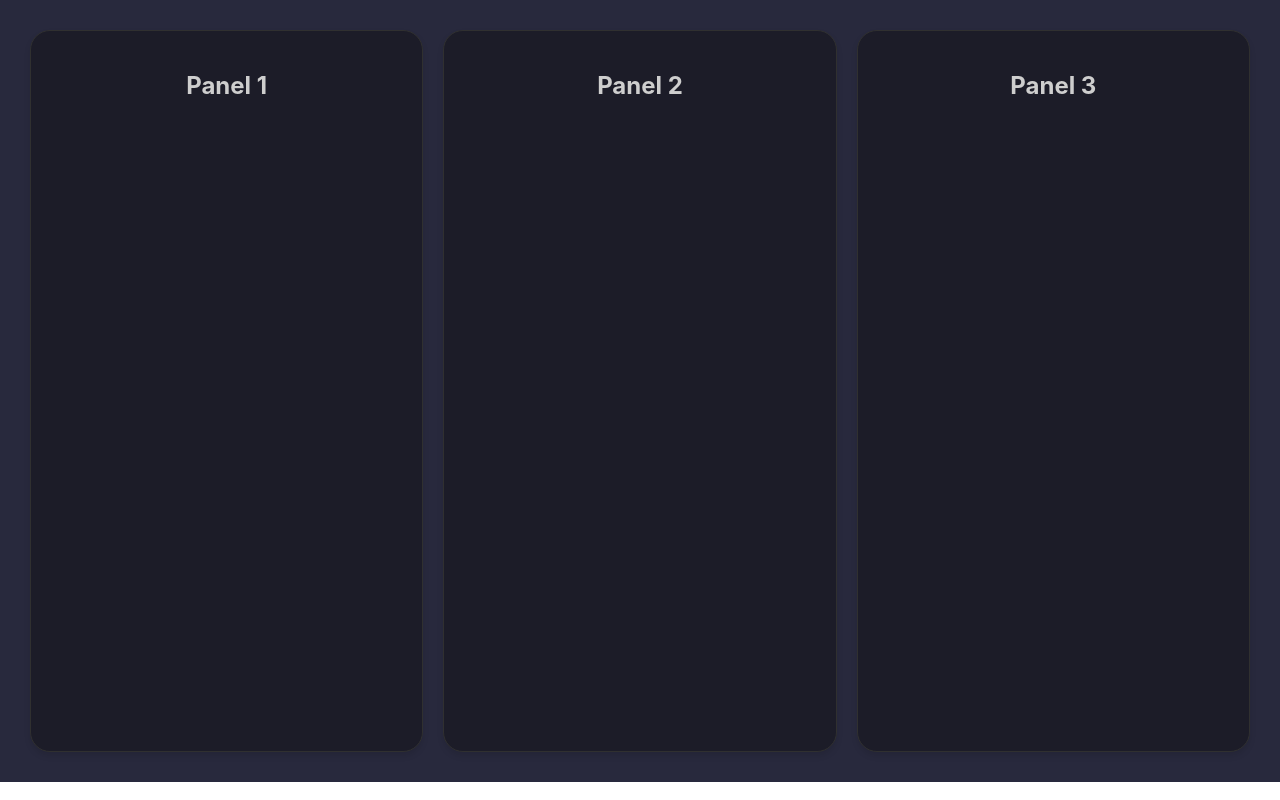
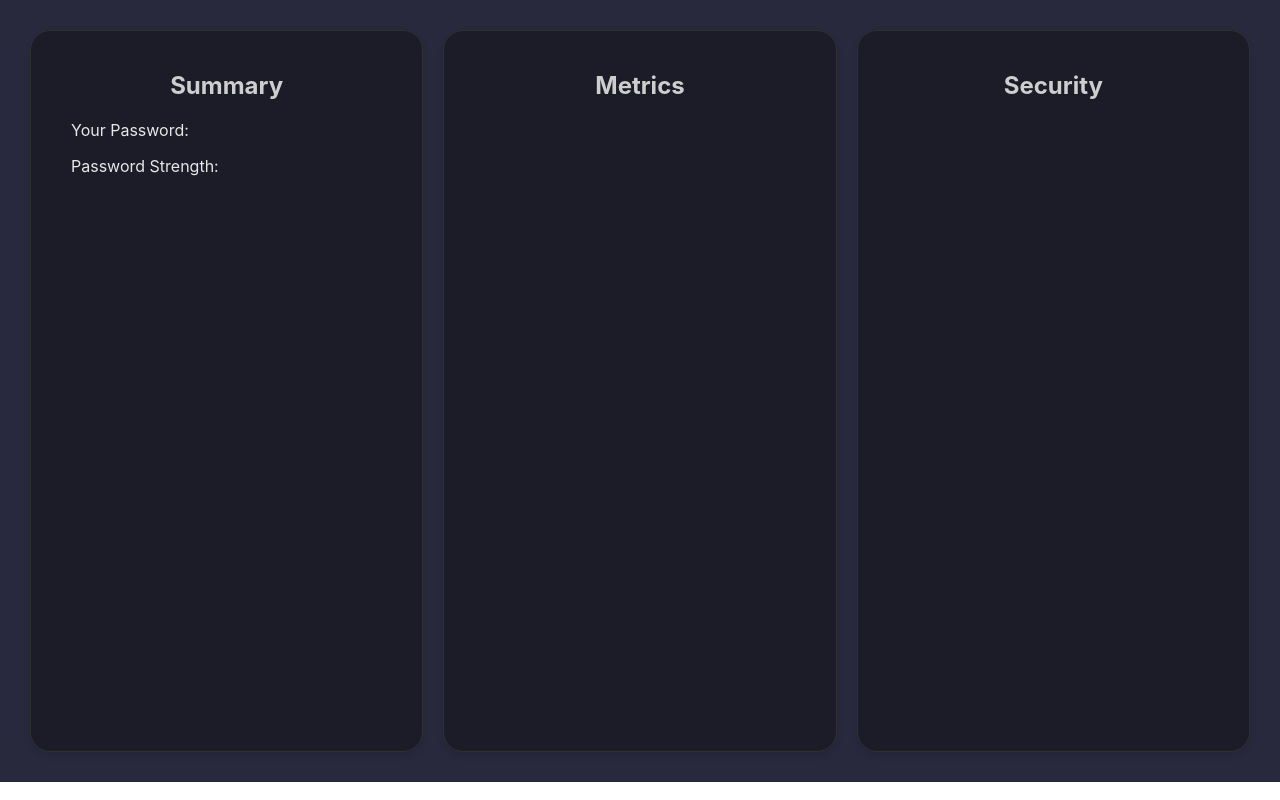
Before and after one commit to Levi-Hutchins/SecurePassML, a React (Create React App) app in the folder frontend/: page /results in a window 1280 px wide. Built offline with nearby package versions, Linux system fonts and the light colour scheme.

Commit message:
send password info between pages

```diff
--- a/frontend/src/Styles/Results.css
+++ b/frontend/src/Styles/Results.css
@@ -18,3 +18,8 @@
   .heading{
     color: #cecece
   }
+  .summaryinfo{
+    text-align: left;
+    padding-left: 20px;
+    color: #e7e7e7
+  }
--- a/frontend/src/components/InputBox.tsx
+++ b/frontend/src/components/InputBox.tsx
@@ -39,13 +39,14 @@ const InputBox: React.FC = () => {
             await timeout(1000);
             const responseData = await response.json();
             setLoading(false)
-            if(responseData === "0") setStrength("Weak")
-            if(responseData === "1") setStrength("Medium")
-            if(responseData === "2") setStrength("Strong")
+            let strengthText = "";
+            if(responseData === "0") strengthText = "Weak";
+            if(responseData === "1") strengthText = "Medium";
+            if(responseData === "2") strengthText = "Strong";
 
             console.log('Your Password ',inputPassword,' has a strength of:', responseData);
             // Handle response data
-            navigate('/results');
+            navigate('/results', { state: { password: inputPassword, strength: strengthText } });
 
         } catch (error) {
             console.error('Error sending password:', error);
--- a/frontend/src/components/Results.tsx
+++ b/frontend/src/components/Results.tsx
@@ -1,19 +1,28 @@
 import React from 'react';
-import '../Styles/Results.css'; // Import the CSS file for styling
+import '../Styles/Results.css';
+import { useLocation } from 'react-router-dom';
+import { useState } from 'react';
 
 const PasswordResults = () => {
+    const location = useLocation();
+    const { password, strength } = location.state || {}; // Or handle the case where state might be undefined
+    console.log("strength",strength);
   return (
     <div className="results-container">
       <div className="panel">
-        <h2 className='heading'>Panel 1</h2>
-        {/* Content for panel 1 */}
+        <h2 className='heading'>Summary</h2>
+        <div className="summaryinfo">
+            <p> Your Password: {password}</p>
+            <p> Password Strength: {strength}</p>
+
+        </div>
       </div>
       <div className="panel">
-        <h2 className='heading'>Panel 2</h2>
+        <h2 className='heading'>Metrics</h2>
         {/* Content for panel 2 */}
       </div>
       <div className="panel">
-        <h2 className='heading'>Panel 3</h2>
+        <h2 className='heading'>Security</h2>
         {/* Content for panel 3 */}
       </div>
     </div>
```
